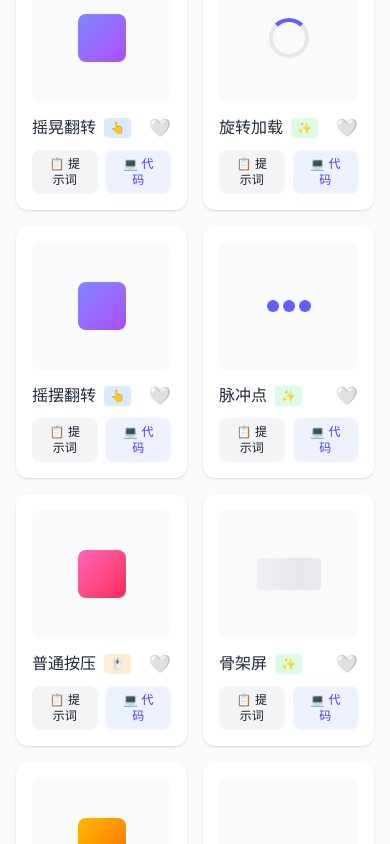
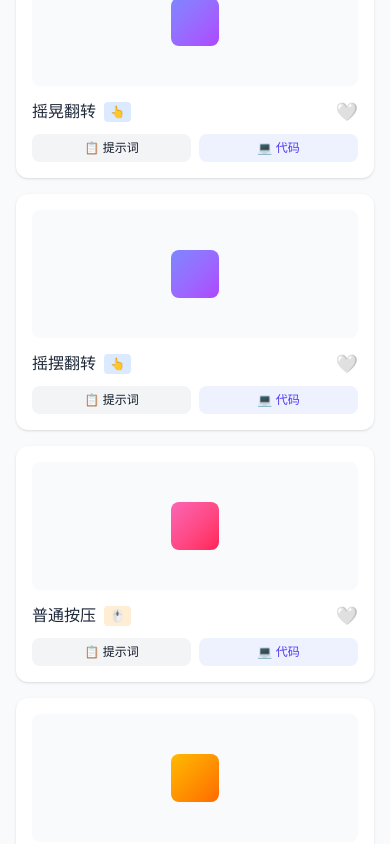
Before and after one commit to zyzyzzyyy/vibe-ui-dictionary, a Next.js app: page / in a window 390 px wide. Shown: the part 821-1665 px from the top of the page. Built offline with nearby package versions, Linux system fonts and the light colour scheme.

Commit message:
fix: replace CSS columns with CSS Grid for row-by-row card layout
- CardGrid component uses CSS Grid with responsive columns
- Row-by-row layout instead of vertical column flow
- Complete rows fill edge-to-edge, partial rows also stretch
- Fixed PresetRecipeGrid import issue

```diff
--- a/app/page.tsx
+++ b/app/page.tsx
@@ -7,8 +7,9 @@ import { EffectCard } from '@/components/EffectCard';
 import { EffectModal } from '@/components/EffectModal';
 import { effects, categories, Effect } from '@/lib/effects';
 import { RecipeBuilder } from '@/components/RecipeBuilder';
-import { PresetRecipeGrid } from '@/components/PresetRecipeCard';
+import { PresetRecipeCard, PresetRecipeGrid } from '@/components/PresetRecipeCard';
 import { SearchStickyBar } from '@/components/SearchStickyBar';
+import { CardGrid } from '@/components/CardGrid';
 
 type Tab = 'effects' | 'recipes';
 
@@ -224,18 +225,7 @@ function ClientPage() {
               : `全部 ${filteredEffects.length} 个效果`}
           </p>
 
-          <div className="columns-2 md:columns-3 lg:columns-4 xl:columns-5 gap-4">
-            {filteredEffects.map(effect => (
-              <div key={effect.id} className="break-inside-avoid mb-4">
-                <div
-                  onClick={() => setSelectedEffect(effect)}
-                  className="cursor-pointer"
-                >
-                  <EffectCard effect={effect} />
-                </div>
-              </div>
-            ))}
-          </div>
+          <CardGrid effects={filteredEffects} onCardClick={setSelectedEffect} />
 
           {filteredEffects.length === 0 && (
             <div className="text-center py-20">
--- /dev/null
+++ b/components/CardGrid.tsx
@@ -0,0 +1,58 @@
+'use client';
+
+import { useRef, useEffect, useState } from 'react';
+import { Effect } from '@/lib/effects';
+import { EffectCard } from '@/components/EffectCard';
+
+interface CardGridProps {
+  effects: Effect[];
+  onCardClick: (effect: Effect) => void;
+}
+
+export function CardGrid({ effects, onCardClick }: CardGridProps) {
+  const containerRef = useRef<HTMLDivElement>(null);
+  const [cols, setCols] = useState(4);
+
+  useEffect(() => {
+    const el = containerRef.current;
+    if (!el) return;
+
+    function update() {
+      if (!el) return;
+      const width = el.offsetWidth;
+      if (width >= 1280) setCols(5);
+      else if (width >= 1024) setCols(4);
+      else if (width >= 768) setCols(3);
+      else if (width >= 480) setCols(2);
+      else setCols(1);
+    }
+
+    const observer = new ResizeObserver(update);
+    observer.observe(el);
+    update();
+
+    return () => observer.disconnect();
+  }, []);
+
+  const totalItems = effects.length;
+  const completeRowItems = Math.floor(totalItems / cols) * cols;
+  const partialRowItems = totalItems - completeRowItems;
+
+  return (
+    <div ref={containerRef} className="grid gap-4" style={{ gridTemplateColumns: `repeat(${cols}, minmax(0, 1fr))` }}>
+      {effects.map((effect, idx) => {
+        const isCompleteRow = idx < completeRowItems;
+        return (
+          <div
+            key={effect.id}
+            data-card
+            onClick={() => onCardClick(effect)}
+            className="cursor-pointer"
+          >
+            <EffectCard effect={effect} />
+          </div>
+        );
+      })}
+    </div>
+  );
+}
```
